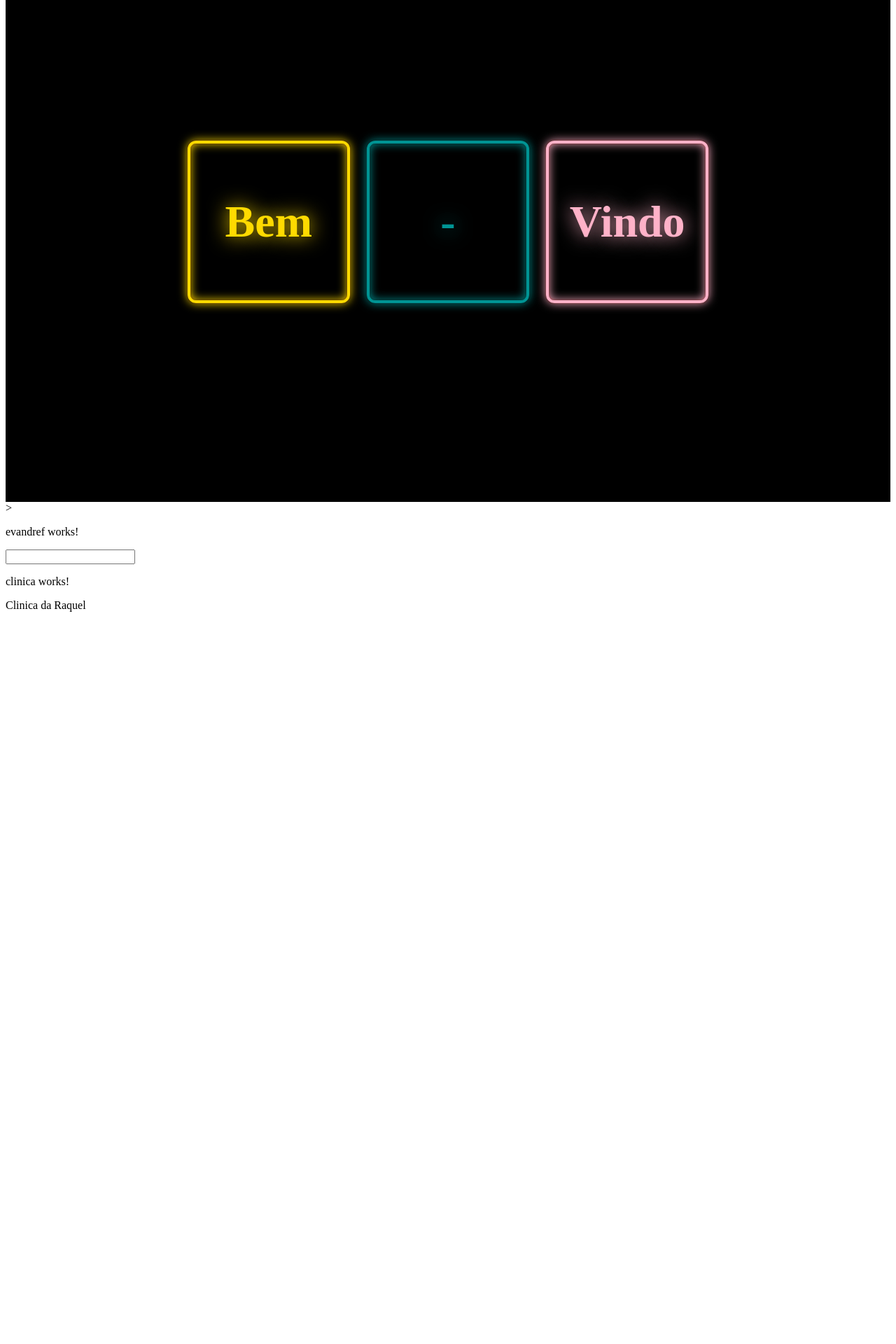
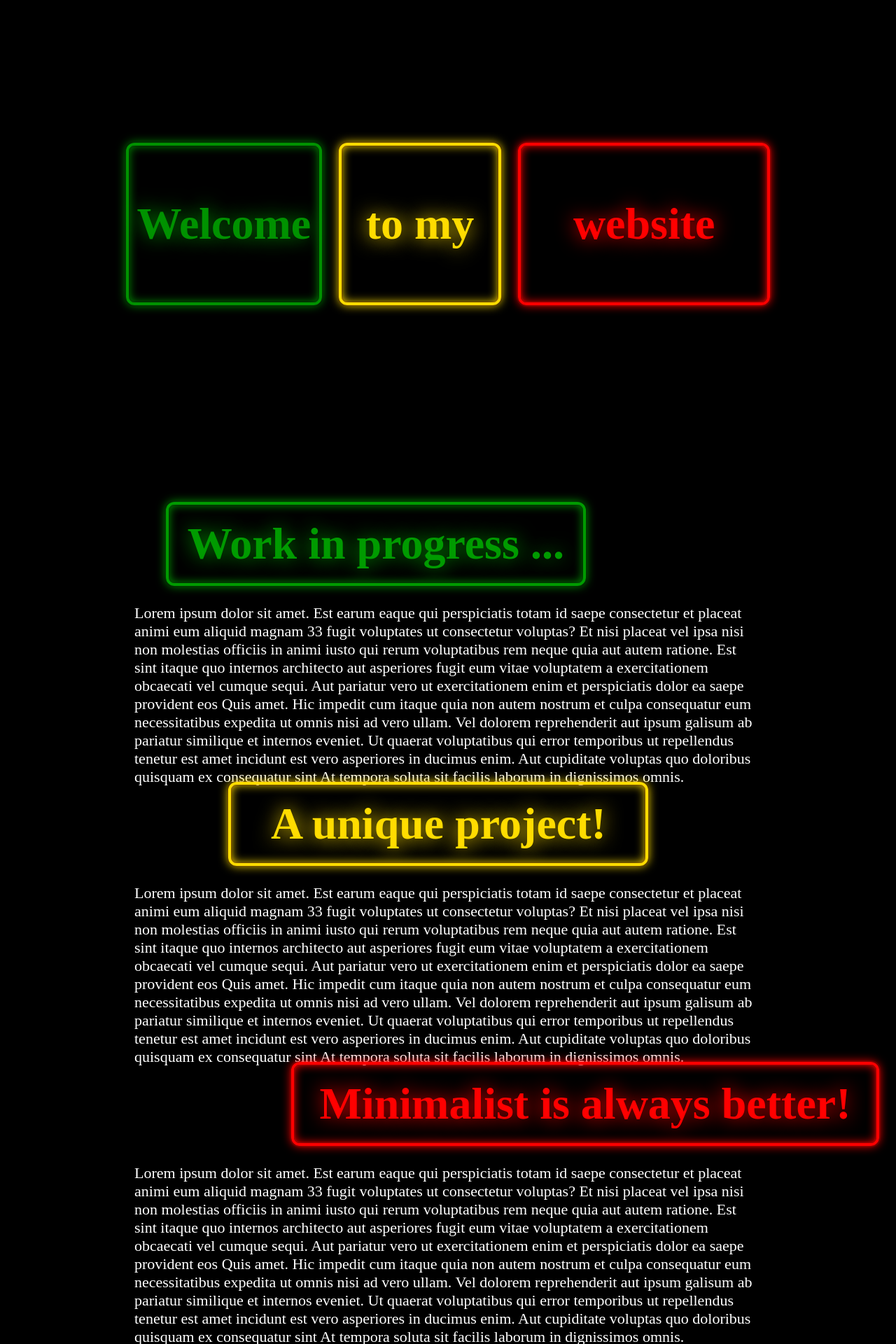
Before and after one commit to BarreiroReSird/AulasAngularV2, an Angular app in the folder project/: page /home in a window 1280 px wide. Shown: the part 112-2032 px from the top of the page at 70% size. Before the commit the page ends 1002 px from the top, so only its background shows below. Built offline with nearby package versions, Linux system fonts and the light colour scheme; a web font is replaced by a local one.

Commit message:
home and calculator updates

```diff
--- a/project/src/app/app.component.html
+++ b/project/src/app/app.component.html
@@ -1,4 +1,2 @@
 <app-navbar></app-navbar>
 <router-outlet></router-outlet>
-><app-evandref></app-evandref>
-<app-clinica></app-clinica>
--- a/project/src/app/components/caculator/caculator.component.css
+++ b/project/src/app/components/caculator/caculator.component.css
@@ -0,0 +1,86 @@
+/*
+* {
+  box-sizing: inherit;
+  margin: 0;
+  padding: 0;
+}
+
+html {
+  background-color: #101010;
+  box-sizing: border-box;
+}
+
+body {
+  background-color: #101010;
+  box-sizing: border-box;
+}
+*/
+
+.containerFC {
+  margin: auto;
+  width: 50%;
+  border: 0.1875rem solid green;
+  padding: 0.625rem;
+  height: auto;
+  width: 50rem;
+  background: lightgreen;
+  justify-content: center;
+  text-align: center;
+  margin-left: 25%;
+}
+
+.containerTC {
+  margin: auto;
+  width: 50%;
+  border: 0.1875rem solid gold;
+  padding: 0.625rem;
+  height: auto;
+  width: 50rem;
+  background: lightgoldenrodyellow;
+  justify-content: center;
+  text-align: center;
+  margin-left: 25%;
+
+  /*position: absolute;
+  left: 50%;
+  transform: translate(-50%, 0);
+  z-index: 2;
+  width: 39.625rem;
+  height: 30rem;
+  display: block;*/
+}
+
+.cTCh1 {
+  height: auto;
+  width: auto;
+  background: gold;
+  justify-content: center;
+  text-align: center;
+}
+
+.btn {
+  border: none;
+  background-color: gold;
+  height: 4rem;
+  text-align: center;
+  font-size: 1.5rem;
+}
+
+.textresult {
+  width: 24rem;
+  height: 4rem;
+  text-align: center;
+  font-size: 2rem;
+}
+
+.reset {
+  width: 18rem;
+}
+
+.line1 {
+  width: 6rem;
+}
+
+.lastline {
+  width: 12rem;
+}
--- a/project/src/app/components/caculator/caculator.component.ts
+++ b/project/src/app/components/caculator/caculator.component.ts
@@ -11,6 +11,10 @@ export class CaculatorComponent implements OnInit {
   valorY=0;
   sinal:string;
   resultado=0;
+  btn1:number;
+  btn2:string;
+  btn3:number;
+  resultT=0;
 
   constructor() { }
 
@@ -18,6 +22,10 @@ export class CaculatorComponent implements OnInit {
     this.resultado = eval(this.valorX + this.sinal + this.valorY);
   }
 
+  calculat(){
+    this.resultT = eval(this.btn1 + this.btn2 + this.btn3);
+  }
+
   ngOnInit(): void {
   }
 
--- a/project/src/app/components/clinica/clinica.component.html
+++ b/project/src/app/components/clinica/clinica.component.html
@@ -1,2 +1,2 @@
-<p>clinica works!</p>
+<!--<p>clinica works!</p>-->
 <p> Clinica da {{phoneService.Veter}} </p>
--- a/project/src/app/components/evandref/evandref.component.html
+++ b/project/src/app/components/evandref/evandref.component.html
@@ -1,2 +1,2 @@
-<p>evandref works!</p>
+<!--<p>evandref works!</p>-->
 <input [style.background]='background' (mouseenter)="changeColor()" (mouseleave)="changeColor()">
--- a/project/src/app/components/home/home.component.css
+++ b/project/src/app/components/home/home.component.css
@@ -9,16 +9,18 @@
   padding: 0;
 }
 
+/*
 html {
-  background-color: #101010;
+  background-color: pink;
   box-sizing: border-box;
 }
+*/
 
 main {
   align-items: center;
   display: flex;
   justify-content: center;
-  min-height: 100vh;
+  height: 100vh;
   background-color: black;
   padding: 0%;
 }
@@ -73,16 +75,71 @@ main {
   text-shadow: 0 0 var(--blur) var(--glow);
 }
 
+.bott {
+  font-weight: 700;
+}
+
+
 .let1 {
-  --color: gold;
+  --color: green;
   filter: saturate(150%);
+  width: 15rem;
 }
 .let2 {
-  --color: teal;
+  --color: gold;
   filter: saturate(175%);
   margin: 0 1.5125rem;
 }
 .let3 {
-  --color: pink;
+  --color: red;
   filter: saturate(200%);
+  width: 20rem;
 }
+
+.a3b {
+  font-size: 4rem;
+  font-family: 'Neon Glow';
+  text-shadow: 0 0 var(--blur) var(--glow);
+  filter: saturate(175%);
+  width: 35rem;
+  height: 5rem;
+}
+
+.aftxt1 {
+  align-items: center;
+  display: flex;
+  justify-content: center;
+  height: 25rem;
+  background-color: black;
+  padding: 0%;
+}
+
+.aftxt2 {
+  color: white;
+  font-size: 1.375rem;
+  margin-left: 15%;
+  margin-right: 15%;
+}
+
+.title1 {
+  text-align: center;
+}
+
+.wip {
+  --color: green;
+  margin-left: 5%;
+  margin-right: 5%;
+}
+
+.aup {
+  --color: gold;
+  margin-left: 15%;
+  margin-right: 15%;
+}
+
+.mab {
+  --color: red;
+  margin-left: 25%;
+  margin-right: 25%;
+  width: 50rem;
+}
--- a/project/src/app/components/home/home.component.html
+++ b/project/src/app/components/home/home.component.html
@@ -2,18 +2,99 @@
   <div id="type1">
     <div class="let1 leta">
       <span class="topt"></span>
-      <h2 class="midt">Bem</h2>
+      <h2 class="midt">Welcome</h2>
       <p class="bott"></p>
     </div>
     <div class="let2 leta">
       <span class="topt"></span>
-      <h2 class="midt">-</h2>
+      <h2 class="midt">to my</h2>
       <p class="bott"></p>
     </div>
     <div class="let3 leta">
       <span class="topt"></span>
-      <h2 class="midt">Vindo</h2>
+      <h2 class="midt">website</h2>
       <p class="bott"></p>
     </div>
   </div>
 </main>
+<div class="aftxt1">
+<div class="aftxt2">
+  <h1 class="title1 leta a3b wip">
+    Work in progress ...
+  </h1>
+  <br>
+  <br>
+  <p>
+    Lorem ipsum dolor sit amet. Est earum eaque qui perspiciatis totam id
+    saepe consectetur et placeat animi eum aliquid magnam 33 fugit voluptates
+    ut consectetur voluptas? Et nisi placeat vel ipsa nisi non molestias officiis
+    in animi iusto qui rerum voluptatibus rem neque quia aut autem ratione.
+
+    Est sint itaque quo internos architecto aut asperiores fugit eum vitae
+    voluptatem a exercitationem obcaecati vel cumque sequi. Aut pariatur vero
+    ut exercitationem enim et perspiciatis dolor ea saepe provident eos Quis
+    amet. Hic impedit cum itaque quia non autem nostrum et culpa consequatur
+    eum necessitatibus expedita ut omnis nisi ad vero ullam. Vel dolorem
+    reprehenderit aut ipsum galisum ab pariatur similique et internos eveniet.
+
+    Ut quaerat voluptatibus qui error temporibus ut repellendus tenetur est
+    amet incidunt est vero asperiores in ducimus enim. Aut cupiditate voluptas
+    quo doloribus quisquam ex consequatur sint At tempora soluta sit facilis
+    laborum in dignissimos omnis.
+  </p>
+</div>
+</div>
+<div class="aftxt1">
+  <div class="aftxt2">
+    <h1 class="title1 leta a3b aup">
+      A unique project!
+    </h1>
+    <br>
+    <br>
+    <p>
+      Lorem ipsum dolor sit amet. Est earum eaque qui perspiciatis totam id
+      saepe consectetur et placeat animi eum aliquid magnam 33 fugit voluptates
+      ut consectetur voluptas? Et nisi placeat vel ipsa nisi non molestias officiis
+      in animi iusto qui rerum voluptatibus rem neque quia aut autem ratione.
+
+      Est sint itaque quo internos architecto aut asperiores fugit eum vitae
+      voluptatem a exercitationem obcaecati vel cumque sequi. Aut pariatur vero
+      ut exercitationem enim et perspiciatis dolor ea saepe provident eos Quis
+      amet. Hic impedit cum itaque quia non autem nostrum et culpa consequatur
+      eum necessitatibus expedita ut omnis nisi ad vero ullam. Vel dolorem
+      reprehenderit aut ipsum galisum ab pariatur similique et internos eveniet.
+
+      Ut quaerat voluptatibus qui error temporibus ut repellendus tenetur est
+      amet incidunt est vero asperiores in ducimus enim. Aut cupiditate voluptas
+      quo doloribus quisquam ex consequatur sint At tempora soluta sit facilis
+      laborum in dignissimos omnis.
+    </p>
+  </div>
+  </div>
+  <div class="aftxt1">
+    <div class="aftxt2">
+      <h1 class="title1 leta a3b mab">
+        Minimalist is always better!
+      </h1>
+      <br>
+      <br>
+      <p>
+        Lorem ipsum dolor sit amet. Est earum eaque qui perspiciatis totam id
+        saepe consectetur et placeat animi eum aliquid magnam 33 fugit voluptates
+        ut consectetur voluptas? Et nisi placeat vel ipsa nisi non molestias officiis
+        in animi iusto qui rerum voluptatibus rem neque quia aut autem ratione.
+
+        Est sint itaque quo internos architecto aut asperiores fugit eum vitae
+        voluptatem a exercitationem obcaecati vel cumque sequi. Aut pariatur vero
+        ut exercitationem enim et perspiciatis dolor ea saepe provident eos Quis
+        amet. Hic impedit cum itaque quia non autem nostrum et culpa consequatur
+        eum necessitatibus expedita ut omnis nisi ad vero ullam. Vel dolorem
+        reprehenderit aut ipsum galisum ab pariatur similique et internos eveniet.
+
+        Ut quaerat voluptatibus qui error temporibus ut repellendus tenetur est
+        amet incidunt est vero asperiores in ducimus enim. Aut cupiditate voluptas
+        quo doloribus quisquam ex consequatur sint At tempora soluta sit facilis
+        laborum in dignissimos omnis.
+      </p>
+    </div>
+    </div>
--- a/project/src/app/components/navbar/navbar.component.css
+++ b/project/src/app/components/navbar/navbar.component.css
@@ -1,13 +1,19 @@
-.activePage{
-  color: white;
+.navbar {
+  text-align: right;
+  height: 2rem;
+  font-size: 1.375rem;
+  background-color: gold;
+}
+
+.activePage {
+  color: gold;
   background-color: black;
   font-size: large;
   font-weight: bold;
-
   transition: all 1s;
 }
 
-a{
+a {
   padding: 10px;
   color: black;
 }
--- a/project/src/app/components/navbar/navbar.component.html
+++ b/project/src/app/components/navbar/navbar.component.html
@@ -2,5 +2,5 @@
   <a [routerLink]="['home']" routerLinkActive="activePage">Home </a>
   <a [routerLink]="['calculator']" routerLinkActive="activePage">Calculator </a>
   <a [routerLink]="['evAndref']" routerLinkActive="activePage">Ev And Ref </a>
-  <a [routerLink]="['clinica']" routerLinkActive="activePage">Clinica </a>
+  <a [routerLink]="['clinica']" routerLinkActive="activePage">Clinic </a>
 </div>
--- a/project/src/styles.css
+++ b/project/src/styles.css
@@ -1 +1,17 @@
 /* You can add global styles to this file, and also import other style files */
+body {
+  margin: 0%;
+  border: 0%;
+  padding: 0%;
+  overflow: hidden;
+}
+
+html {
+  overflow: scroll;
+  overflow-x: hidden;
+}
+
+::-webkit-scrollbar {
+  width: 0;
+  background: transparent;
+}
```
Also changed, not shown: project/src/app/components/caculator/caculator.component.html (+36 -3 lines).
